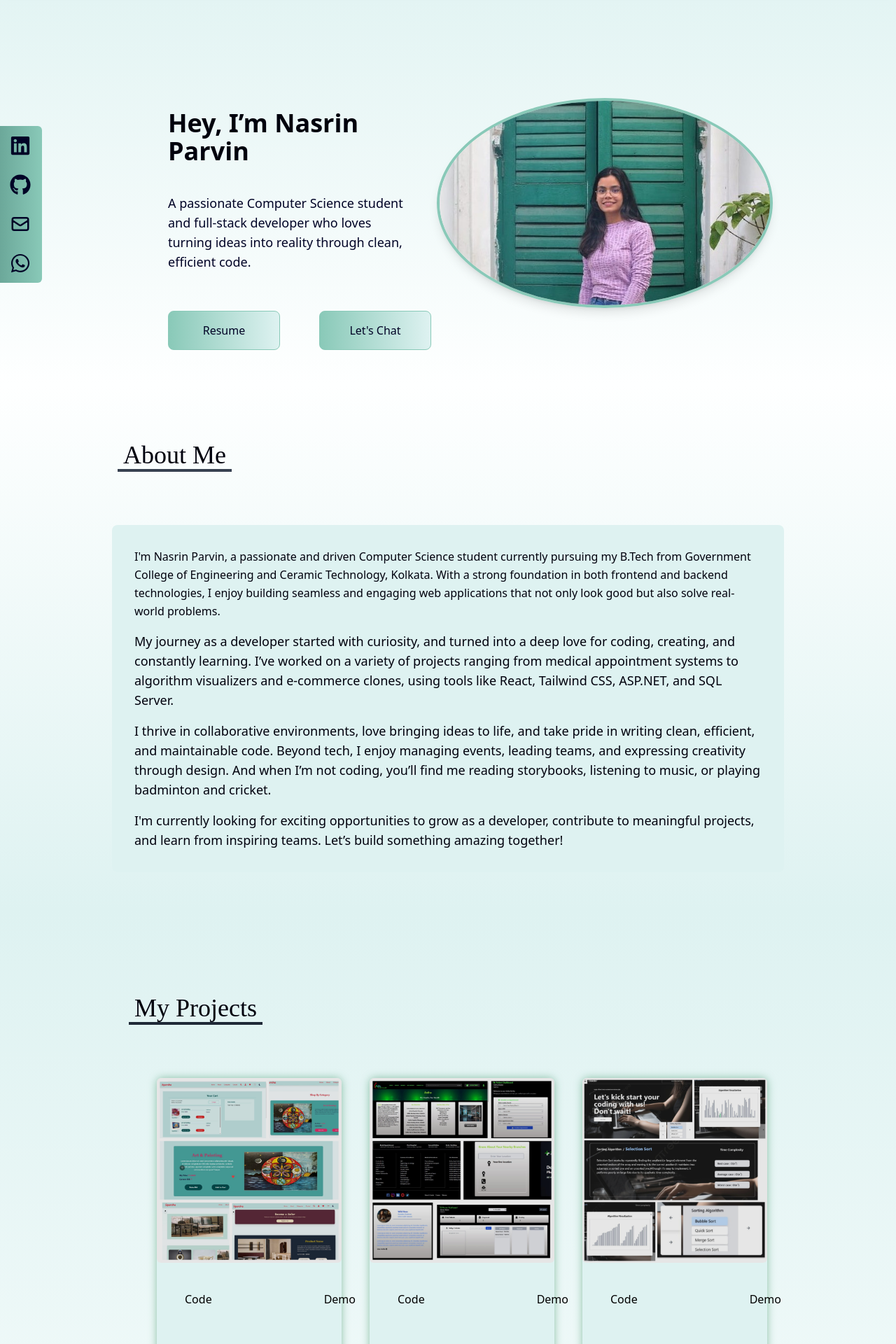
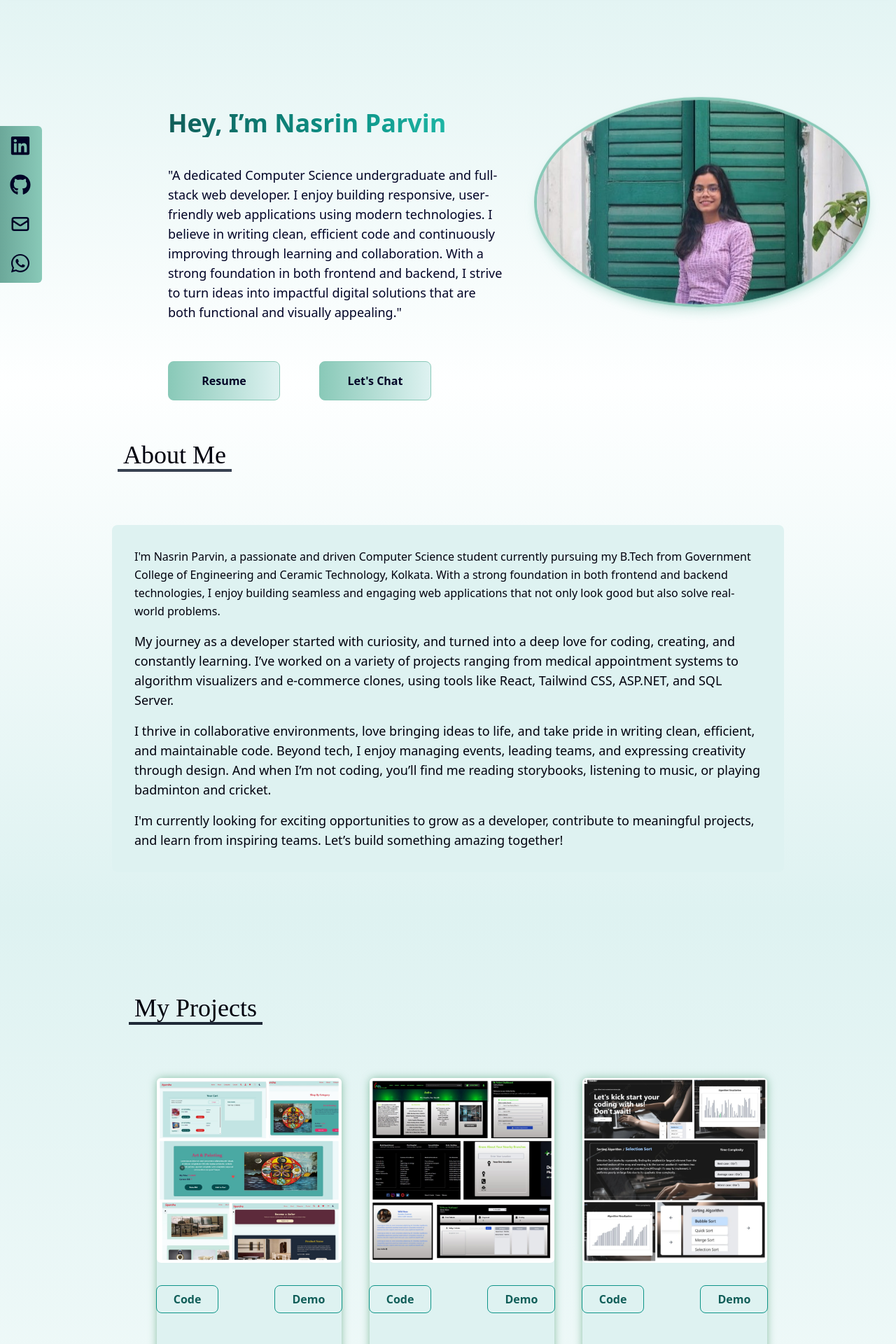
Before and after one commit to Wild2002rose/MyPortfolio, a React (Create React App) app: page / in a window 1280 px wide. Shown: the part 100-2020 px from the top of the page at 70% size. Built offline with nearby package versions, Linux system fonts and the light colour scheme.

Commit message:
new style

```diff
--- a/package.json
+++ b/package.json
@@ -7,7 +7,7 @@
     "@testing-library/jest-dom": "^6.6.3",
     "@testing-library/react": "^16.3.0",
     "@testing-library/user-event": "^13.5.0",
-    "framer-motion": "^12.12.1",
+    "framer-motion": "^12.23.3",
     "react": "^19.1.0",
     "react-dom": "^19.1.0",
     "react-icons": "^5.5.0",
--- a/src/components/About.jsx
+++ b/src/components/About.jsx
@@ -1,5 +1,24 @@
-
+import { motion } from "framer-motion";
 function About(){
+    const containerVariants = {
+  hidden: { opacity: 0, y: 40 },
+  visible: {
+    opacity: 1,
+    y: 0,
+    transition: {
+      duration: 0.8,
+      ease: "easeOut",
+    },
+  },
+};
+const paragraphVariants = {
+  hidden: { opacity: 0, y: 20 },
+  visible: {
+    opacity: 1,
+    y: 0,
+    transition: { duration: 0.6, ease: "easeOut" },
+  },
+};
     return(
         <div className="me md:h-[750px] h-[950px] dark:bg-gradient-to-b dark:from-brand-primary dark:to-brand-dark bg-gradient-to-b from-brand-white to-brand-light md:px-40 px-8 md:py-0 py-20">
             <div className="w-48 py-20 h-20">
@@ -7,20 +26,22 @@ function About(){
             </div>
 
             <div className="md:mt-10 mt-4">
-                <section className="dark:bg-brand-dark bg-brand-light dark:text-brand-white text-brand-dark p-8 rounded-lg md:text-lg text-sm">
-                <p className="text-base leading-relaxed ">
+                <motion.section variants={containerVariants} intial="hidden" whileInView="visible" viewport={{once:true}}
+                className="dark:bg-brand-dark bg-brand-light dark:text-brand-white text-brand-dark p-8 rounded-lg md:text-lg text-sm">
+                <motion.p variants={paragraphVariants} whileHover={{scale:1.02}}
+                className="text-base leading-relaxed ">
                     I'm Nasrin Parvin, a passionate and driven Computer Science student currently pursuing my B.Tech from Government College of Engineering and Ceramic Technology, Kolkata. With a strong foundation in both frontend and backend technologies, I enjoy building seamless and engaging web applications that not only look good but also solve real-world problems.
-                </p>
-                <p className="mt-4">
+                </motion.p>
+                <motion.p className="mt-4" variants={paragraphVariants} whileHover={{scale:1.02}}>
                     My journey as a developer started with curiosity, and turned into a deep love for coding, creating, and constantly learning. I’ve worked on a variety of projects ranging from medical appointment systems to algorithm visualizers and e-commerce clones, using tools like React, Tailwind CSS, ASP.NET, and SQL Server.
-                </p>
-                <p className="mt-4">
+                </motion.p>
+                <motion.p className="mt-4" variants={paragraphVariants} whileHover={{scale:1.02}}>
                     I thrive in collaborative environments, love bringing ideas to life, and take pride in writing clean, efficient, and maintainable code. Beyond tech, I enjoy managing events, leading teams, and expressing creativity through design. And when I’m not coding, you’ll find me reading storybooks, listening to music, or playing badminton and cricket.
-                </p>
-                <p className="mt-4">
+                </motion.p>
+                <motion.p className="mt-4" variants={paragraphVariants} whileHover={{scale:1.02}}>
                     I'm currently looking for exciting opportunities to grow as a developer, contribute to meaningful projects, and learn from inspiring teams. Let’s build something amazing together!
-                </p>
-                </section>
+                </motion.p>
+                </motion.section>
 
             </div>
 
--- a/src/components/Home.jsx
+++ b/src/components/Home.jsx
@@ -1,17 +1,18 @@
 import Nav from "./Nav";
 import About from "./About";
 import Projects from "./Projects";
-import profile from "../assets/p2.jpg"
+import profile from "../assets/p2.jpg";
 import Skills from "./Skills";
 import Contact from "./Contact";
 import p from "../assets/p.jpg";
 import { FaGithub, FaLinkedin, FaFacebook, FaInstagram } from "react-icons/fa";
 import Links from "./Links";
 import { Link } from "react-scroll";
+import { useState, useEffect } from "react";
+import { motion, useCycle } from "framer-motion";
 
 function Home() {
   const footerSocialLinks = [
-
     {
       id: 1,
       src: <FaLinkedin />,
@@ -31,63 +32,175 @@ function Home() {
       id: 4,
       src: <FaInstagram />,
       href: "https://www.instagram.com/wild2002rose/?hl=en",
-        }
+    },
   ];
-    return(
+
+  const containerVariants = {
+    visible: {
+      opacity: 1,
+      transition: {
+        staggerChildren: 0.05,
+      },
+    },
+    hidden: {
+      opacity: 0,
+      transition: {
+        duration: 0.2,
+      },
+    },
+  };
+
+  const letterVariants = {
+    hidden: { opacity: 0, y: 10 },
+    visible: {
+      opacity: 1,
+      y: 0,
+      transition: {
+        duration: 0.2,
+        ease: "easeInOut",
+      },
+    },
+  };
+
+  const splitText = (text) =>
+    text.split("").map((char, index) => (
+      <motion.span key={index} variants={letterVariants}>
+        {char === " " ? "\u00A0" : char}
+      </motion.span>
+    ));
+
+const [textKey, setTextKey] = useState(0);
+useEffect(() => {
+  const interval = setInterval(() => {
+    setTextKey((prev) => prev + 1);
+  }, 10000);
+
+  return () => clearInterval(interval);
+}, []);
+
+
+  return (
     <div className="">
-        <Nav/>
-        <Links/>
+      <Nav />
+      <Links />
 
-        <div id="home"
-        className="about dark:bg-gradient-to-t dark:from-brand-primary dark:to-brand-dark bg-gradient-to-t from-brand-white to-brand-light md:py-60 py-40 ">
+      <div
+        id="home"
+        className="about dark:bg-gradient-to-t dark:from-brand-primary dark:to-brand-dark
+        bg-gradient-to-t from-brand-white to-brand-light md:py-60 py-40"
+      >
         <div className="h-[98%] md:w-[80%] md:ml-20 ml-10 md:flex grid">
+          <div className="md:w-2/3 w-full md:ml-40 mt-4">
+            <motion.h1
+            key={textKey}
+              variants={containerVariants}
+              initial="hidden"
+              animate="visible"
+              className="md:text-4xl text-4xl font-bold bg-gradient-to-r from-teal-800
+              via-teal-600 to-teal-400 bg-clip-text text-transparent dark-gradient-to-r
+              dark:from-brand-c2 dark:to-brand-light"
+            >
+              {splitText("Hey, I’m Nasrin Parvin")}
+            </motion.h1>
 
-                        <div className="md:w-1/2 w-full md:ml-40 mt-4">
-                            <h1 className="md:text-4xl text-4xl font-bold dark:text-brand-light text-brand-dark font-bold ">
-                            Hey, I’m Nasrin Parvin
-                            </h1>
-                            <p className="text-lg dark:text-brand-white text-brand-primary mt-10 mr-10">
-                            A passionate Computer Science student and full-stack developer who loves turning ideas into reality through clean, efficient code.
-                            </p>
+            <motion.p whileHover={{
+                scale: 1.03,
+                textShadow: "0px 0px 20px rgba(137, 201, 184, 0.6)",
+            }}
+            transition={{ type: "spring", stiffness: 200 }}
+            className="text-lg dark:text-brand-white text-brand-primary mt-10 mr-10">
+              "A dedicated Computer Science undergraduate and full-stack web developer.
+              I enjoy building responsive, user-friendly web applications using modern
+              technologies. I believe in writing clean, efficient code and continuously
+              improving through learning and collaboration. With a strong foundation in
+              both frontend and backend, I strive to turn ideas into impactful digital
+              solutions that are both functional and visually appealing."
+            </motion.p>
 
             <div className="flex gap-14 mt-14">
-                                <a  href="/UpdatedResume.pdf" target = "_blank" rel="noopener noreferrer" >
-                                <button className="dark:text-brand-white border dark:border-brand-c1 h-14 w-40 rounded-lg dark:bg-gradient-to-r dark:from-brand-c1 dark:to-brand-c2
-                                bg-gradient-to-l from-[#DEF2F1] to-[#89C9B8] border-[#89C9B8] text-brand-primary">Resume</button>
+              <a
+                href="/UpdatedResume.pdf"
+                target="_blank"
+                rel="noopener noreferrer"
+              >
+                <motion.button whileHover={{ scale: 1.1 }}
+                whileTap={{ scale: 0.95 }}
+                initial={{ opacity: 0, scale: 0.9, y: 20 }}
+                animate={{ opacity: 1, scale: 1, y: 0 }}
+                transition={{ duration: 0.5, ease: "easeOut" }}
+                className="dark:text-brand-white border dark:border-brand-c1 h-14 w-40 rounded-lg
+                dark:bg-gradient-to-r dark:from-brand-c1 dark:to-brand-c2 font-semibold
+                bg-gradient-to-l from-[#DEF2F1] to-[#89C9B8] border-[#89C9B8] text-brand-primary">
+                  Resume
+                </motion.button>
               </a>
 
-                                <Link to="contact" smooth duration={500} >
-                                <button className="dark:text-brand-white border dark:border-brand-c1 h-14 w-40 rounded-lg dark:bg-gradient-to-r dark:from-brand-c1 dark:to-brand-c2
-                                bg-gradient-to-l from-[#DEF2F1] to-[#89C9B8] border-[#89C9B8] text-brand-primary ">Let's Chat</button>
+              <Link to="contact" smooth duration={500}>
+                <motion.button whileHover={{ scale: 1.1 }}
+                whileTap={{ scale: 0.95 }}
+                initial={{ opacity: 0, scale: 0.9, y: 20 }}
+                animate={{ opacity: 1, scale: 1, y: 0 }}
+                transition={{ duration: 0.5, ease: "easeOut" }}
+                className="dark:text-brand-white border dark:border-brand-c1 h-14 w-40 rounded-lg
+                dark:bg-gradient-to-r dark:from-brand-c1 dark:to-brand-c2 font-semibold
+                bg-gradient-to-l from-[#DEF2F1] to-[#89C9B8] border-[#89C9B8] text-brand-primary">
+                  Let's Chat
+                </motion.button>
               </Link>
             </div>
-
           </div>
 
-                        <div className="md:w-1/2 w-full md:mt-0 mt-10 md:px-0 px-8">
-                            <div className=" md:w-[480px] md:h-[300px] w-80 h-60 overflow-hidden rounded-[50%] border-4 dark:border-brand-c2 border-[#89C9B8] shadow-lg ">
-                                <img src={profile} alt=""
-                                className="w-full h-full object-cover"/>
-                            </div>
+          <div className="md:w-1/3 w-full md:mt-0 mt-10 md:px-0 px-8">
+            <motion.div
+            whileHover={{ scale: 1.05 }}
+            animate={{ y: [0, -4, 0] }}
+            transition={{ duration: 4, repeat: Infinity, ease: "easeInOut" }}
+            className="md:w-[480px] md:h-[300px] w-80 h-60 overflow-hidden
+                rounded-[50%] border-4 dark:border-brand-c2 border-[#89C9B8]
+                shadow-lg shadow-[#89C9B8]/40 dark:shadow-brand-c2/40
+                transition-all duration-500"
+            >
+              <img
+                src={profile}
+                alt="profile"
+                className="w-full h-full object-cover scale-105 hover:scale-110 transition-all duration-700"
+              />
+            </motion.div>
           </div>
         </div>
       </div>
 
-        <div id="about"><About/></div>
-        <div id="projects"><Projects/></div>
-        <div id="skills"><Skills/></div>
-        {/* <div id="contact"><Contact/></div> */}
-        <div id="contact"
-         className="dark:bg-gradient-to-t dark:from-brand-primary dark:to-brand-dark bg-gradient-to-b from-brand-light to-brand-white">
-            <div className="md:grid md:grid-cols-3 bg-trasparent md:px-40 md:py-10 px-10 py-8 grid gap-8">
+      <div id="about">
+        <About />
+      </div>
+      <div id="projects">
+        <Projects />
+      </div>
+      <div id="skills">
+        <Skills />
+      </div>
+
+      <div
+        id="contact"
+        className="dark:bg-gradient-to-t dark:from-brand-primary dark:to-brand-dark bg-gradient-to-b from-brand-light to-brand-white"
+      >
+        <div className="md:grid md:grid-cols-3 bg-transparent md:px-40 md:py-10 px-10 py-8 grid gap-8">
           <div className="text-center md:ml-10">
             <h1 className="font-bold text-4xl dark:text-white text-brand-dark">
               Nasrin
             </h1>
-                    <img src={p} alt="" className=" h-40 w-60 object-cover rounded-full md:mt-10 mt-4 ml-20 border-2 dark:border-brand-c1 shadow-md dark:shadow-brand-c1 border-[#2C5852] shadow-[#2C5852]"/>
+            <motion.img
+              src={p}
+              alt=""
+              whileHover={{ scale: 1.05, filter: "brightness(60%)" }}
+              transition={{ duration: 0.4 }}
+              className=" h-40 w-60 object-cover rounded-full md:mt-10 mt-4 ml-20 border-2 dark:border-brand-c1 shadow-md dark:shadow-brand-c1 border-[#2C5852] shadow-[#2C5852]"
+            />
           </div>
           <div className="text-center">
-                    <h1 className="font-bold text-4xl dark:text-white text-brand-dark">Myself</h1>
+            <h1 className="font-bold text-4xl dark:text-white text-brand-dark">
+              Myself
+            </h1>
             <div className="dark:text-brand-light text-brand-primary text-lg font-normal md:py-10 py-4">
               <h1>Nasrin Parvin</h1>
               <h1>BELEGHATA, KOLKATA</h1>
@@ -97,13 +210,25 @@ function Home() {
             </div>
           </div>
           <div className="text-center">
-                    <h1 className="font-bold text-4xl dark:text-white text-brand-dark">Links</h1>
+            <h1 className="font-bold text-4xl dark:text-white text-brand-dark">
+              Links
+            </h1>
             <div className="text-center dark:text-brand-light text-brand-primary text-lg font-normal md:py-10 py-4">
-                        <h1 className="cursor-pointer hover:scale-110 duration-500"><Link to="home">HOME</Link></h1>
-                        <h1 className="cursor-pointer hover:scale-110 duration-500"><Link to="about">ABOUT</Link></h1>
-                        <h1 className="cursor-pointer hover:scale-110 duration-500"><Link to="projects">PROJECTS</Link></h1>
-                        <h1 className="cursor-pointer hover:scale-110 duration-500"><Link to="skills">SKILLS</Link></h1>
-                        <h1 className="cursor-pointer hover:scale-110 duration-500"><Link to="contact">CONTACTS</Link></h1>
+              <h1 className="cursor-pointer hover:scale-110 duration-500">
+                <Link to="home">HOME</Link>
+              </h1>
+              <h1 className="cursor-pointer hover:scale-110 duration-500">
+                <Link to="about">ABOUT</Link>
+              </h1>
+              <h1 className="cursor-pointer hover:scale-110 duration-500">
+                <Link to="projects">PROJECTS</Link>
+              </h1>
+              <h1 className="cursor-pointer hover:scale-110 duration-500">
+                <Link to="skills">SKILLS</Link>
+              </h1>
+              <h1 className="cursor-pointer hover:scale-110 duration-500">
+                <Link to="contact">CONTACT</Link>
+              </h1>
             </div>
           </div>
         </div>
@@ -111,20 +236,27 @@ function Home() {
         <div className="border-t dark:border-brand-light border-brand-dark md:ml-60 ml-40 md:mr-60 mr-40">
           <ul className="flex items-center justify-center space-x-5 py-12">
             {footerSocialLinks.map(({ id, src, href }) => (
-                    <li
+              <motion.li
                 key={id}
+                animate={{y:[0,-12,0],}}
+                transition={{
+                    duration:2,
+                    repeat: Infinity,
+                    ease: "easeInOut",
+                    delay: id*0.2,
+                }}
                 className="py-2.5 md:py-3 px-2.5 md:px-3 rounded-full border-2 dark:border-gray-400 border-gray-600 md:hover:text-gray-400 md:hover:scale-105 cursor-pointer dark:text-white text-brand-dark"
               >
-                    <a href={href} target="blank">
-                        <>{src}</>
+                <a href={href} target="blank" rel="noopener noreferrer">
+                  {src}
                 </a>
-                    </li>
+              </motion.li>
             ))}
           </ul>
         </div>
-
       </div>
     </div>
-    )
+  );
 }
+
 export default Home;
--- a/src/components/Projects.jsx
+++ b/src/components/Projects.jsx
@@ -6,11 +6,23 @@ import wfs from "../assets/wfs.jpg";
 import sparsha from "../assets/sparsha.jpg";
 
 function Projects() {
+const cardVariants = {
+  hidden: { opacity: 0, y: 50 },
+  visible: (i) => ({
+    opacity: 1,
+    y: 0,
+    transition: {
+      delay: i * 0.2,
+      duration: 0.6,
+      ease: "easeOut",
+    },
+  }),
+};
     const works = [
         {
             id: 1,
             src: sparsha,
-            demo: "https://sparsha-kohm.vercel.app/",
+            demo: "https://sparsha-2025.vercel.app/",
             code: "https://github.com/Wild2002rose/Sparsha"
         },
         {
@@ -40,36 +52,57 @@ function Projects() {
 
     ]
     return(
-        <div className="md:h-[1300px] h-[2450px] dark:bg-gradient-to-t dark:from-brand-primary dark:to-brand-dark bg-gradient-to-b from-brand-light to-brand-white projects md:px-40 md:py-20 px-4">
+        <div className="md:h-[1300px] h-[2450px] dark:bg-gradient-to-t dark:from-brand-primary
+        dark:to-brand-dark bg-gradient-to-b from-brand-light to-brand-white projects md:px-40 md:py-20 px-4">
             <div className="w-80 py-10 h-20">
-                <h1 className="text-4xl font-alex dark:text-brand-light text-brand-dark  ml-6 px-2 inline border-b-4 dark:border-gray-400 border-gray-800">My Projects </h1>
+                <h1 className="text-4xl font-alex dark:text-brand-light text-brand-dark
+                ml-6 px-2 inline border-b-4 dark:border-gray-400 border-gray-800">My Projects </h1>
             </div>
 
-
-
             <div className="mt-20 md:grid md:grid-cols-3 md:gap-10 md:ml-10 px-6 grid gap-8">
-                {works.map(({id, src, demo, code}) => (
-                <div key={id} className="project dark:bg-brand-dark bg-brand-light dark:text-white rounded-lg dark:shadow-[0_0_12px_rgba(0,255,255,0.4)] shadow-[0_0_12px_rgba(46,139,87,0.5)]">
+                {works.map(({id, src, demo, code},i) => (
+                <motion.div key={id} custom={i} variants={cardVariants} initial="hidden" whileInView="visible"
+                viewport={{once:true}}
+                className="project dark:bg-brand-dark bg-brand-light dark:text-white
+                rounded-lg dark:shadow-[0_0_12px_rgba(0,255,255,0.4)] shadow-[0_0_12px_rgba(46,139,87,0.5)]">
 
                     <div className="">
-                        <img src={src} alt=""
-                        className="rounded-md duration-200 md:hover:scale-105 brightness-90 md:hover:brightness-50"/>
+                        <motion.img src={src} alt="" whileHover={{ scale: 1.05, filter: "brightness(60%)" }}
+                        transition={{ duration: 0.4 }}
+                        className="rounded-md duration-200 w-full h-auto"/>
                     </div>
 
-                    <div className="mt-8 flex gap-40 ">
-                        <button className="h-10 w-1/2 rounded-lg  hover:scale-105 duration-400 ml-10">
-                        <a href={code} target="blank">Code</a>
-                        </button>
-                        <button className="h-10 w-1/2 rounded-lg  hover:scale-105 duration-400 mr-10">
-                        <a href={demo} target="blank">Demo</a>
-                        </button>
+                    <div className="mt-8 flex gap-20 justify-center pb-6">
+                        <motion.a
+                            href={code}
+                            target="blank"
+                            whileHover={{ scale: 1.05 }}
+                            whileTap={{ scale: 0.95 }}
+                            >
+                            <button className="h-10 px-6 rounded-lg border border-teal-600 text-teal-800 dark:text-white
+                             dark:border-brand-c2 hover:bg-teal-400 dark:hover:bg-brand-c2 transition duration-300 font-semibold">
+                                Code
+                            </button>
+                        </motion.a>
+                        <motion.a
+                            href={demo}
+                            target="blank"
+                            whileHover={{ scale: 1.05 }}
+                            whileTap={{ scale: 0.95 }}
+                            >
+                            <button className="h-10 px-6 rounded-lg border border-teal-600 text-teal-800 dark:text-white
+                            dark:border-brand-c2 hover:bg-teal-400 dark:hover:bg-brand-c2 transition duration-300 font-semibold">
+                                Demo
+                            </button>
+                        </motion.a>
                     </div>
-                </div>))}
+                </motion.div>))}
 
 
 
 
             </div>
+
         </div>
     )
 }
--- a/src/components/Skills.jsx
+++ b/src/components/Skills.jsx
@@ -6,8 +6,21 @@ import js from "../assets/javascript.png";
 import react from "../assets/react.png";
 import net from "../assets/net.png";
 import git from "../assets/github.png";
+import { delay,motion } from "framer-motion";
 
 function Skills() {
+    const skillVariants = {
+        hidden: {opacity:0, y:50},
+        visible: (i) =>({
+            opacity: 1,
+            y: 0,
+            transition: {
+                delay: i*0.2,
+                duration: 0.6,
+                ease: "easeOut",
+            },
+        }),
+    };
     const techs = [
         {
             id: 1,
@@ -64,17 +77,26 @@ function Skills() {
             <h1 className="text-4xl font-alex dark:text-brand-light text-brand-dark md:ml-6 ml-0 md:px-2 px-0 inline border-b-4 dark:border-gray-400 border-gray-800 ">My Skills</h1>
 
 
-                <div className="grid grid-cols-2 sm:grid-cols-3 gap-8 text-center py-20 sm:px-0 md:ml-10 ml-0">
-                {techs.map(({ id, src, title, style }) => (
-                    <div
+                <motion.div
+                className="grid grid-cols-2 sm:grid-cols-3 gap-8 text-center py-20 sm:px-0 md:ml-10 ml-0">
+                {techs.map(({ id, src, title, style },i) => (
+                    <motion.div
                     key={id}
+                    custom={i}
+                    variants={skillVariants}
+                    initial="hidden"
+                    whileInView="visible"
+                    viewport={{once:true}}
+                    whileHover={{scale: 1.10}}
                     className={`dark:bg-transparent bg-white shadow-md  hover:scale-105 duration-500 py-2 rounded-lg ${style}`}
                     >
-                    <img src={src} alt="" className="w-20 mx-auto" />
-                    <p className="mt-4 dark:text-brand-white text-brand-dark">{title}</p>
-                    </div>
+                    <motion.img src={src} alt="" whileHover={{scale: 1.10, filter: "brightness(80%)"}}
+                    className="w-20 mx-auto" />
+                    <motion.p whileHover={{scale: 1.10, filter: "brightness(80%)"}}
+                    className="mt-4 dark:text-brand-white text-brand-dark">{title}</motion.p>
+                    </motion.div>
                 ))}
-                </div>
+                </motion.div>
 
 
 
--- a/tailwind.config.js
+++ b/tailwind.config.js
@@ -16,8 +16,22 @@ module.exports = {
       },
       fontFamily: {
         alex: ['"Alex Brush"', 'cursive'],
-      }
+      },
+      animation: {
+        'text-glow': 'glow 3s ease-in-out infinite alternate',
+      },
+      keyframes: {
+        glow: {
+          '0%': {
+            textShadow: '0 0 5px #A305A6, 0 0 10px #A305A6, 0 0 15px #660273',
+          },
+          '100%': {
+            textShadow: '0 0 10px #FEFFFF, 0 0 20px #2D0140, 0 0 30px #A305A6',
+          },
+        },
+      },
+
     }
-  },
+      },
   plugins: [],
 }
```
Also changed, not shown: src/App.css (+0 -16 lines), src/components/Nav.jsx (+18 -3 lines), 1 other file (tests, documents, lock files or other folders). Lines whose indentation alone changed are shown as unchanged.
